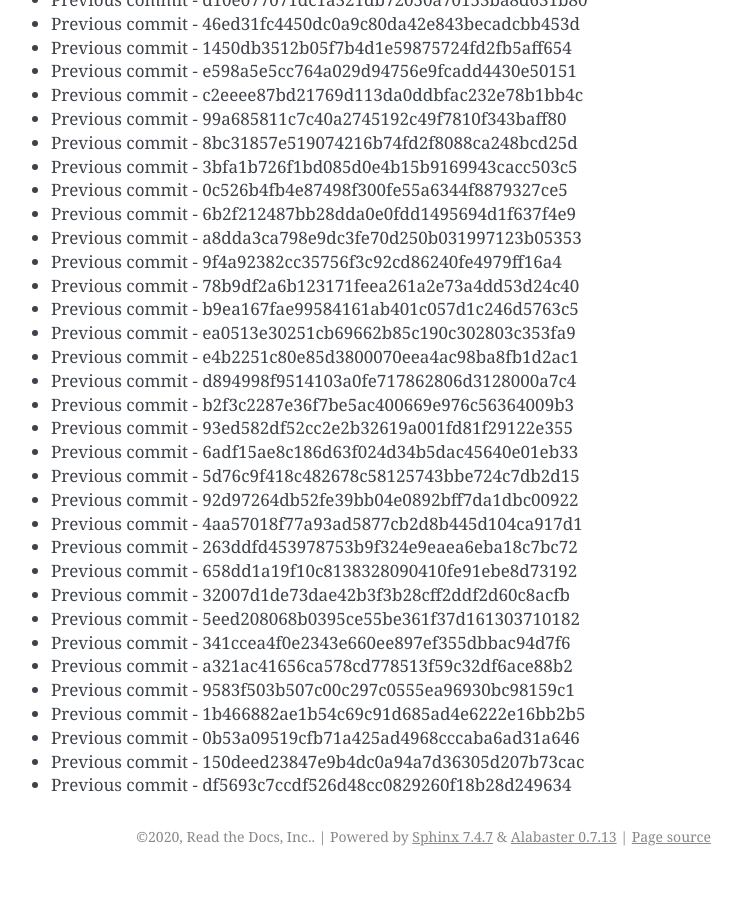
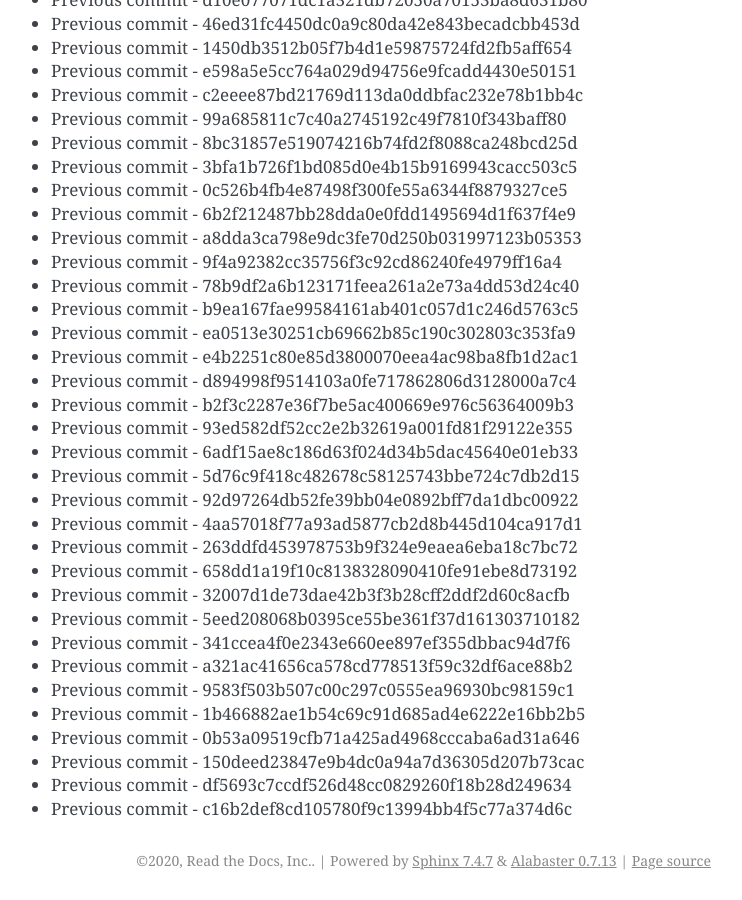
Before and after one commit to readthedocs/rtd-git-stresstest, a Sphinx documentation site: the page built from docs/updates.rst, in a window 1280 px wide and 900 px high, scrolled down 22977 px. Shown: the whole window, without its empty margins (399-1141 px from the left). Built offline with Sphinx 7.4.7, drawn with Linux system fonts in a browser that asks for light colours; before the commit the page ends 23853 px from its top, so only the background shows below that.

Commit message:
Generating commit from previous: c16b2def8cd105780f9c13994bb4f5c77a374d6c

```diff
--- a/docs/updates.rst
+++ b/docs/updates.rst
@@ -997,3 +997,4 @@ It can be tested for any performance characteristics.
 * Previous commit - 0b53a09519cfb71a425ad4968cccaba6ad31a646
 * Previous commit - 150deed23847e9b4dc0a94a7d36305d207b73cac
 * Previous commit - df5693c7ccdf526d48cc0829260f18b28d249634
+* Previous commit - c16b2def8cd105780f9c13994bb4f5c77a374d6c
```
